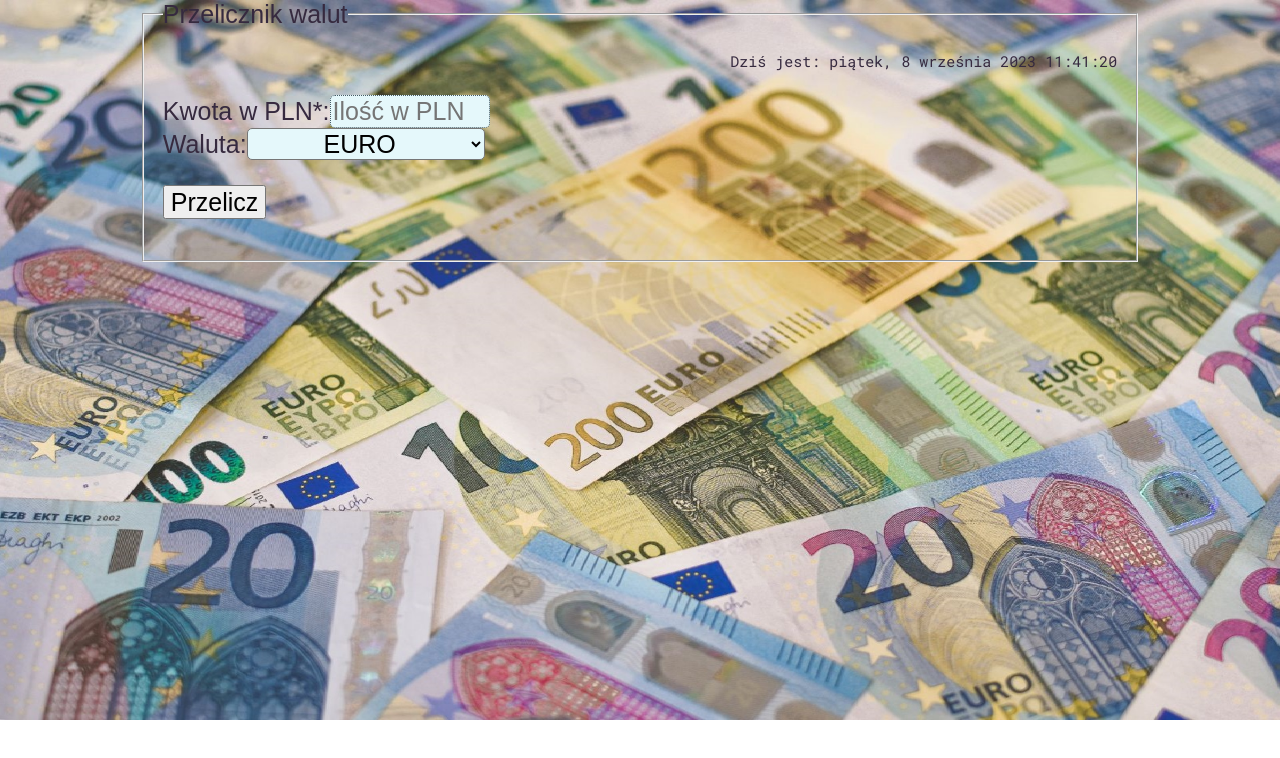
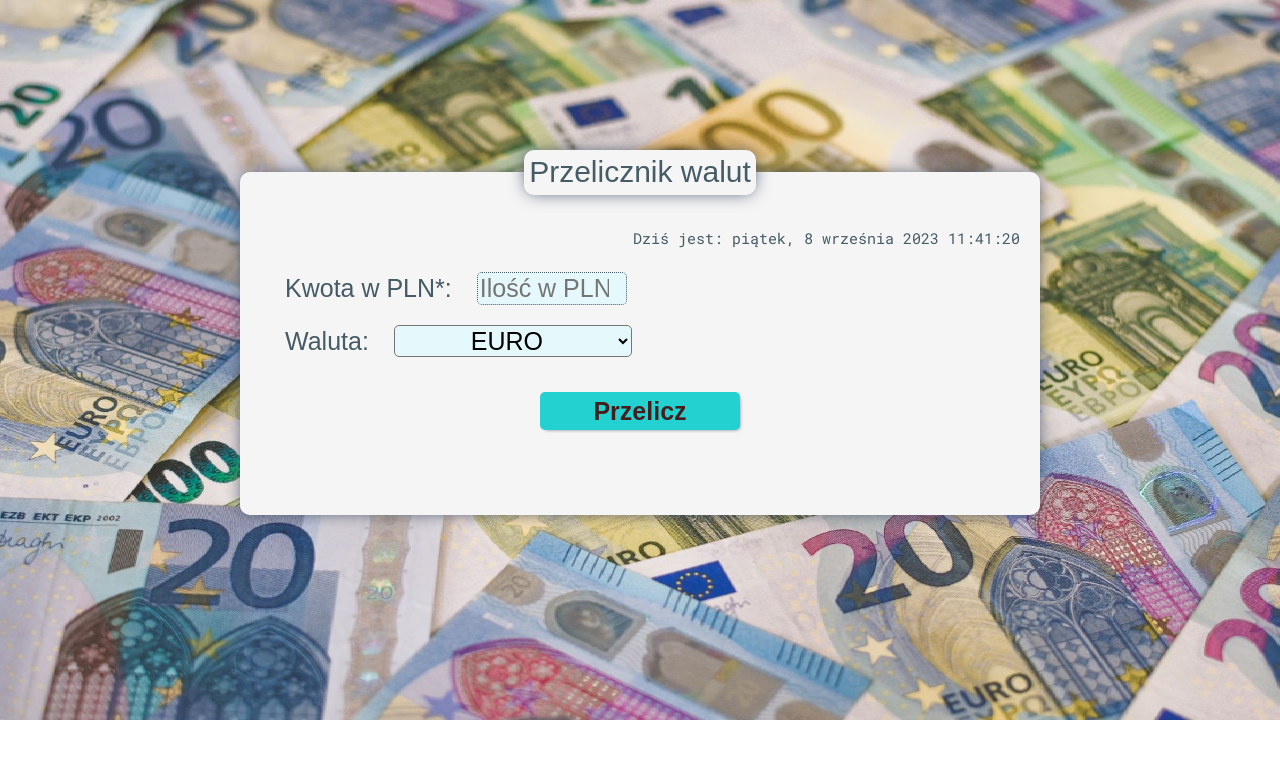
Before and after one commit to Alekzann/currency-converter-react, a React (Create React App) app: page / in a window 1280 px wide. Shown: the top 758 px of the page. Built offline with nearby package versions, Linux system fonts and the light colour scheme.

Commit message:
styled components added to Form

```diff
--- a/src/Container/styled.js
+++ b/src/Container/styled.js
@@ -6,7 +6,6 @@ export const ContainerStyle = styled.div`
 	max-width: 1000px;
 	font-size: 25px;
 
-
   @media(max-width: 560px){
 		min-height: 550px;
   };
--- a/src/Form/index.js
+++ b/src/Form/index.js
@@ -1,16 +1,15 @@
-import "./style.css";
+import {FormStyle, Result, Button, Select, ButtonContainer, Input, ListHeader, Fieldset, Legend, FormContainer} from "./styled.js"
 import { currencies } from '../currencies.js';
 import CurrentDate from "./CurrentDate";
 
 const Form = ({ amount, setAmount, currency, setCurrency, result, onFormSubmit }) => (
-  <form className="form" onSubmit={onFormSubmit}>
-    <fieldset className="form__fieldset">
-      <legend className="form__legend">Przelicznik walut</legend>
-      <div className="form__container">
+  <FormStyle onSubmit={onFormSubmit}>
+    <Fieldset>
+      <Legend>Przelicznik walut</Legend>
+      <FormContainer>
         <CurrentDate />
-        <span className="form__listHeader">Kwota w PLN*:</span>
-        <input
-          className="form__input"
+        <ListHeader>Kwota w PLN*:</ListHeader>
+        <Input
           name="amount"
           type="number"
           min="1"
@@ -21,10 +20,10 @@ const Form = ({ amount, setAmount, currency, setCurrency, result, onFormSubmit }
           placeholder="Ilość w PLN"
           onChange={({ target }) => setAmount(target.value)}
         />
-      </div>
-      <div className="form__container">
-        <span className="form__listHeader">Waluta:</span>
-        <select
+      </FormContainer>
+      <FormContainer>
+        <ListHeader>Waluta:</ListHeader>
+        <Select
           className="form__select"
           value={currency}
           onChange={({ target }) => setCurrency(target.value)}
@@ -37,16 +36,16 @@ const Form = ({ amount, setAmount, currency, setCurrency, result, onFormSubmit }
             </option>
           ))
           }
-        </select>
-      </div>
-      <div className="form__buttonContainer">
+        </Select>
+      </FormContainer>
+      <ButtonContainer>
         <p>
-          <button className="form__button">
+          <Button>
             Przelicz
-          </button>
+          </Button>
         </p>
-      </div>
-      <div className="form__result">
+      </ButtonContainer>
+      <Result>
         <p>
           {result !== undefined && (
             <>
@@ -57,9 +56,9 @@ const Form = ({ amount, setAmount, currency, setCurrency, result, onFormSubmit }
             </>
           )}
         </p>
-      </div>
-    </fieldset>
-  </form>
+      </Result>
+    </Fieldset>
+  </FormStyle>
 )
 
 
--- /dev/null
+++ b/src/Form/styled.js
@@ -0,0 +1,106 @@
+import styled from "styled-components";
+
+export const FormStyle = styled.form`
+  margin: 50px auto;
+  padding-top: 100px;
+
+  @media(max-width: 400px) {
+    margin: 0;
+    padding-top: 50px;
+  };
+`;
+
+export const Fieldset = styled.fieldset`
+  margin: 0 auto;
+  padding: 10px;
+  max-width: 80%;
+  color: #455b65;
+  background-color: whitesmoke;
+  border: none;
+  border-radius: 10px;
+  box-shadow: 0px 0px 17px -3px #394660;
+`;
+
+export const Legend = styled.legend`
+  color: #455b65;
+  background-color: whitesmoke;
+  padding: 5px;
+  border-radius: 10px;
+  font-size: 30px;
+  margin: 0 auto;
+  box-shadow: 0px 0px 17px -3px #394660;
+`;
+
+export const FormContainer = styled.div`
+  padding: 10px;
+
+  @media(max-width: 560px) {
+    display: grid;
+  };
+`;
+
+export const ListHeader = styled.span`
+  margin: 15px;
+  padding: 10px;
+
+  @media(max-width: 560px) {
+    margin: 0 auto;
+  };
+`;
+
+export const Input = styled.input`
+  max-width: 150px;
+  background-color: rgb(229, 248, 251);
+  color: #455b65;
+  border: 1px dotted #455b65;
+  border-radius: 5px;
+
+  @media(max-width: 560px) {
+    margin: 0 auto;
+  };
+`;
+
+export const Select = styled.select`
+  border-radius: 5px;
+  background-color: rgb(229, 248, 251);
+  text-align: center;
+
+  @media(max-width: 560px) {
+    text-align: center;
+  };
+`;
+
+export const ButtonContainer = styled.div`
+  display: flex;
+  justify-content: center;
+`;
+
+export const Button = styled.button`
+  width: 200px;
+  padding: 5px;
+  color: #461d1d;
+  background-color: rgb(36, 209, 209);
+  border: none;
+  border-radius: 5px;
+  box-shadow: 2px 2px 4px -3px #394660;
+  font-weight: 700;
+
+  &:hover {
+    background-color: rgb(40, 190, 209);
+    box-shadow: 2px 2px 22px 1px rgba(40, 189, 209, 0.082);
+    transition: 0.3s;
+  };
+
+  &:active {
+    background-color: rgb(36, 175, 209)
+  };
+`;
+
+export const Result = styled.div`
+  display: flex;
+  justify-content: center;
+
+  @media(max-width: 560px) {
+    margin: 0;
+  };
+`;
```
